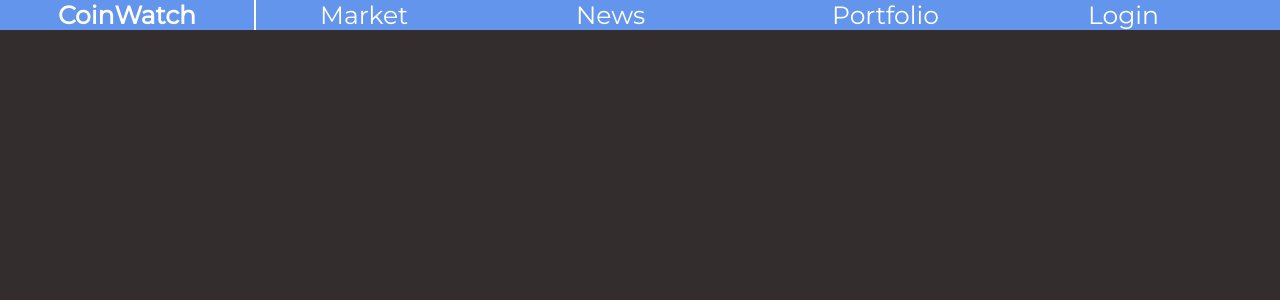
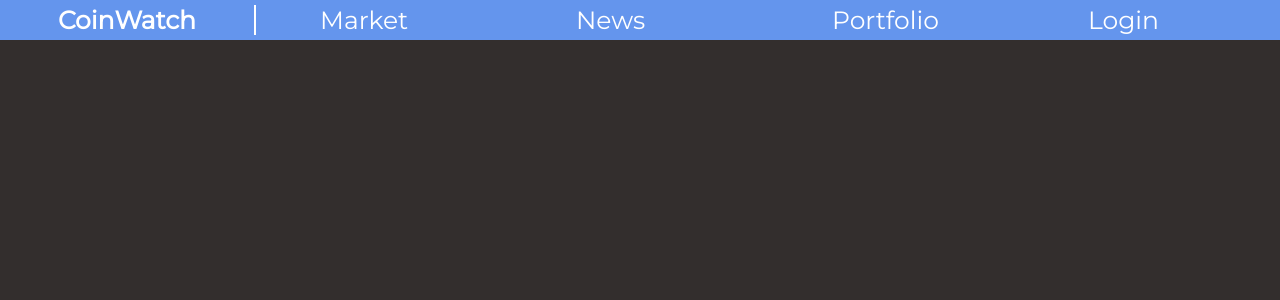
Before and after one commit to deonvisser44/crypto-watch, a React (Create React App) app: page / in a window 1280 px wide. Shown: the top 300 px of the page. Built offline with nearby package versions, Linux system fonts and the light colour scheme; no server answers.

Commit message:
Changed navbar height

```diff
--- a/src/Components/Nav.module.css
+++ b/src/Components/Nav.module.css
@@ -5,6 +5,7 @@
   grid-template-columns: 20% 15% 15% 15% 15%;
   justify-content: space-between;
   height: fit-content;
+  padding: 5px 0;
   background-color: cornflowerblue;
   align-items: center;
   vertical-align: middle;
@@ -13,7 +14,6 @@
   left: 0;
   width: 100%;
   text-decoration: none;
-  border-radius: 0 0 8px 8px;
   align-items: center;
 }
 
@@ -49,7 +49,6 @@
     top: 0;
     left: 0;
     align-items: center;
-    border-radius: 0 0 8px 8px;
     font-size: 1.3rem;
     text-align: center;
   }
```
